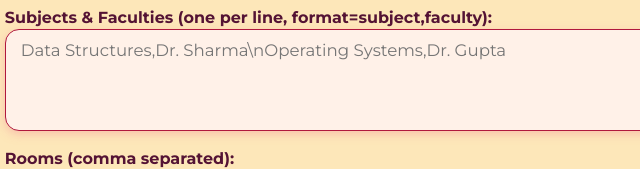
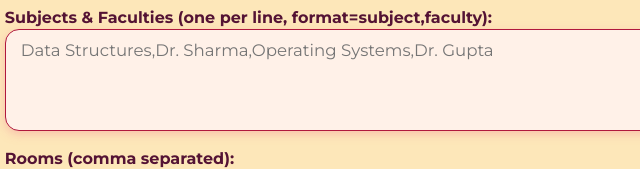
Before and after one commit to shivani550/finale_sih_pre, a plain HTML site: page index.html in a window 1280 px wide. Shown: the part 561-730 px from the top of the page, 210-850 px from the left. Drawn offline with nearby package versions, Linux system fonts and the light colour scheme.

Commit message:
Changed names

```diff
--- a/index.html
+++ b/index.html
@@ -303,7 +303,7 @@ nav#reports-tabs button.active {
           <input id="input-crs" placeholder="CR-A,CR-B"/>
         </label>
         <label>Subjects & Faculties (one per line, format=subject,faculty):<br/>
-          <textarea id="input-subjects" rows="4" placeholder="Data Structures,Dr. Sharma\nOperating Systems,Dr. Gupta"></textarea>
+          <textarea id="input-subjects" rows="4" placeholder="Data Structures,Dr. Sharma,Operating Systems,Dr. Gupta"></textarea>
         </label>
         <label>Rooms (comma separated):<br/>
           <input id="input-rooms" placeholder="201,202,203"/>
```
